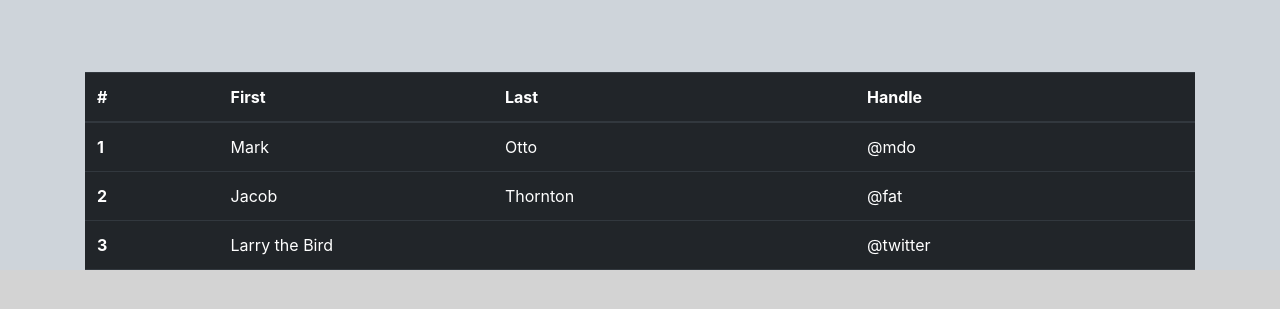
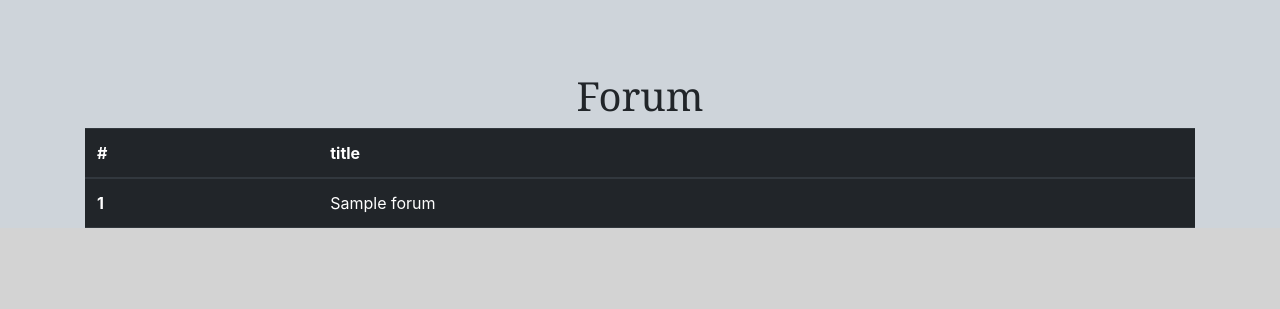
Before and after one commit to evanstone32/Comp-Sci-Messageboard-Final-Project, a Flask app: page /forum in a window 1280 px wide. Shown: the part 56-365 px from the top of the page. Run offline with Flask 2, Linux system fonts and the light colour scheme; tables that the repository leaves empty hold one stand-in row (values such as "Sample post").

Commit message:
added functionality to forum/ updated sql

```diff
--- a/app.py
+++ b/app.py
@@ -1,7 +1,8 @@
 from flask import Flask, redirect, render_template, request
 from src.repositories.user_repository import _user_repo as users
 from src.PassHandler import PassHandler
-from src.models.models import User, db
+from src.models.models import User, Forum, db
+from src.repositories.forum_repository import ForumRepository
 
 global logged_in_user
 global logged_in
@@ -10,7 +11,9 @@ password_handler = PassHandler()
 
 app = Flask(__name__)
 app.config['SQLALCHEMY_DATABASE_URI'] = \
-    'mysql://root:mynewpassword@localhost:3306/Forum'
+    'mysql://group:GroupPass123@localhost:3306/Forum'
+    #'mysql://root:mynewpassword@localhost:3306/Forum'
+
 app.config['SQLALCHEMY_TRACK_MODIFICATIONS'] = False
 
 db.init_app(app)
@@ -45,7 +48,8 @@ def login():
 
 @app.get('/forum')
 def forum():
-    return render_template('forum.html')
+    forum = Forum.query.all()
+    return render_template('forum.html',forum=forum)
 
 
 @app.get('/register')
--- a/src/models/models.py
+++ b/src/models/models.py
@@ -10,3 +10,8 @@ class User(db.Model):
     password = db.Column(db.String(255), nullable=False)
     first_name = db.Column(db.String(255), nullable=False)
     last_name = db.Column(db.String(255), nullable=False)
+
+
+class Forum(db.Model):
+    forum_id = db.Column(db.Integer, primary_key=True)
+    title = db.Column(db.String(255), nullable=False)
--- a/static/style.css
+++ b/static/style.css
@@ -50,6 +50,7 @@ div.content form button {
     justify-content: center;
 
 }
+
 .bigButton {
     width: 200px;
     height: 200px;
--- a/templates/forum.html
+++ b/templates/forum.html
@@ -11,40 +11,34 @@
 <script src="https://cdn.jsdelivr.net/npm/popper.js@1.14.3/dist/umd/popper.min.js" integrity="sha384-ZMP7rVo3mIykV+2+9J3UJ46jBk0WLaUAdn689aCwoqbBJiSnjAK/l8WvCWPIPm49" crossorigin="anonymous"></script>
 <script src="https://cdn.jsdelivr.net/npm/bootstrap@4.1.3/dist/js/bootstrap.min.js" integrity="sha384-ChfqqxuZUCnJSK3+MXmPNIyE6ZbWh2IMqE241rYiqJxyMiZ6OW/JmZQ5stwEULTy" crossorigin="anonymous"></script>
 
+<html>
+  <body>
 
+    <h1 class="topical">Forum</h1>
 
-<table class="table table-dark">
+<div class="leftalign">
+<table class="table table-dark ml-0" >
     <thead>
       <tr>
         <th scope="col">#</th>
-        <th scope="col">First</th>
-        <th scope="col">Last</th>
-        <th scope="col">Handle</th>
+        <th scope="col">title</th>
       </tr>
     </thead>
     <tbody>
-      <tr>
-        <th scope="row">1</th>
-        <td>Mark</td>
-        <td>Otto</td>
-        <td>@mdo</td>
-      </tr>
-      <tr>
-        <th scope="row">2</th>
-        <td>Jacob</td>
-        <td>Thornton</td>
-        <td>@fat</td>
-      </tr>
-      <tr>
-        <th scope="row">3</th>
-        <td colspan="2">Larry the Bird</td>
-        <td>@twitter</td>
-      </tr>
+
+        {%for forum in forum%}
+        <tr>
+          <th scope="row">{{forum.forum_id}}</th>
+          <td>{{forum.title}}</td>
+        </tr>
+        {% endfor %}
     </tbody>
   </table>
+</div>
 
 
-
+  </body>
+</html>
 
 
 {% endblock %}
```
Also changed, not shown: Fourm.sql (+8 -8 lines), src/repositories/forum_repository.py (added, +16 -0 lines).
